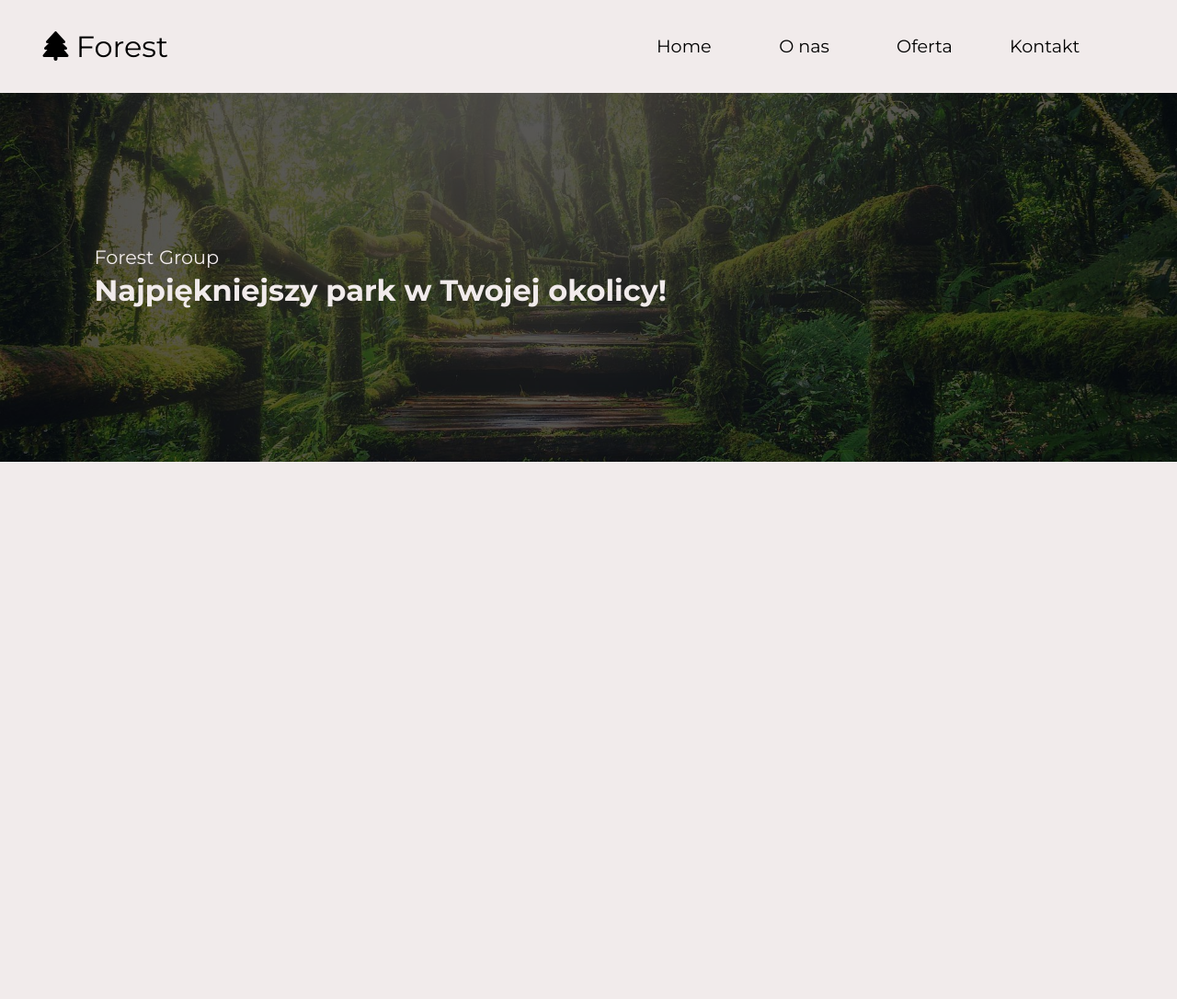
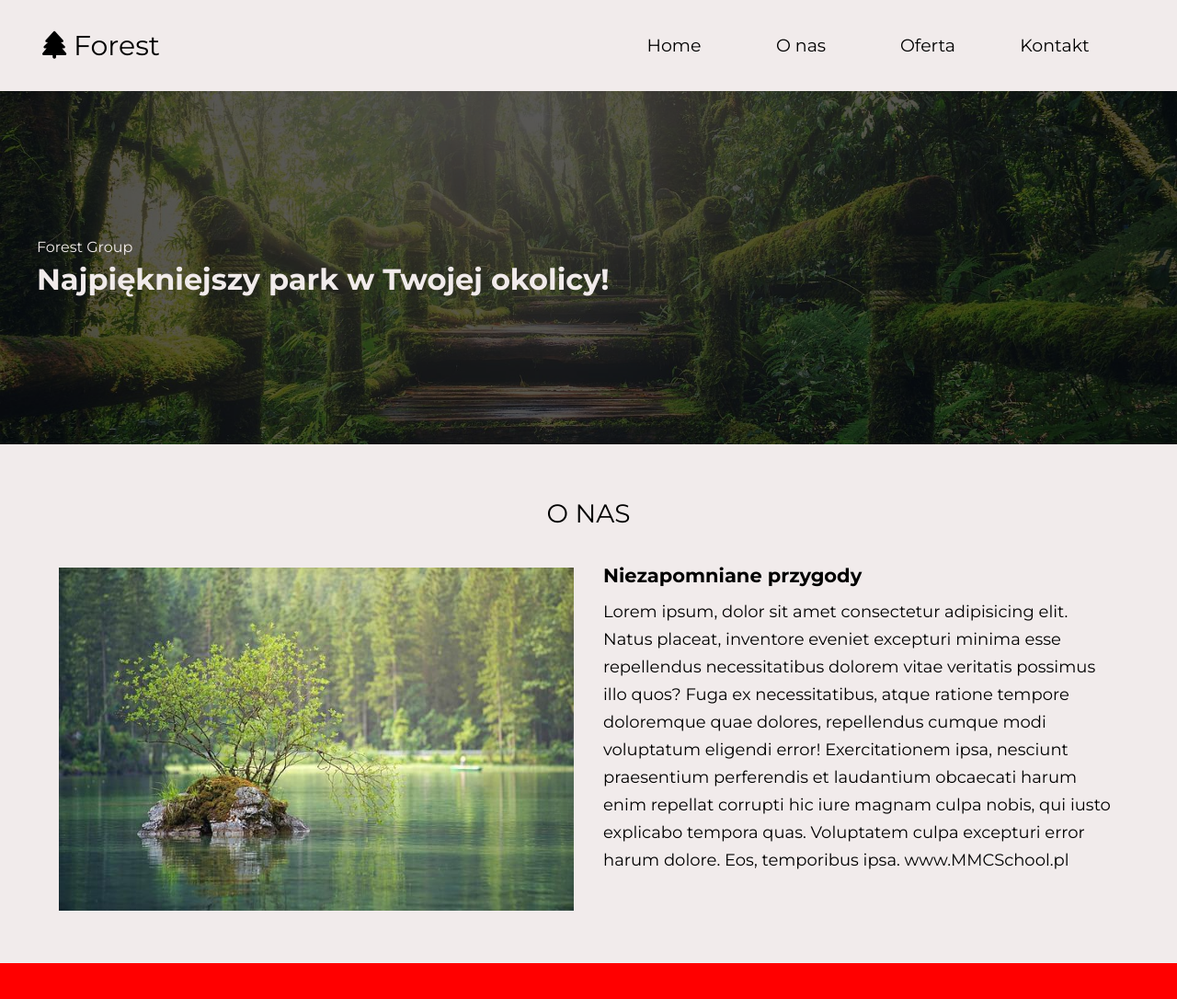
Before and after one commit to lechoos/Forest-Website, a website: page index.html in a window 1280 px wide. Shown: the whole page at 92% size. Before the commit the page ends 800 px from the top, so only its background shows below. Drawn offline with Linux system fonts and the light colour scheme.

Commit message:
created about us section

```diff
--- a/index.html
+++ b/index.html
@@ -38,6 +38,21 @@
         </div>
     </header>
 
+    <section id="aboutus" class="aboutus">
+        <div class="wrapper">
+           <div class="aboutus__items">
+            <h2 class="aboutus__header">o nas</h2>
+            <img src="./dist/img/lake-small.jpg" alt="jezioro w lesie" class="aboutus__img">
+            <div class="aboutus__text">
+                <h3>Niezapomniane przygody</h3>
+                <p>Lorem ipsum, dolor sit amet consectetur adipisicing elit. Natus placeat, inventore eveniet excepturi minima esse repellendus necessitatibus dolorem vitae veritatis possimus illo quos? Fuga ex necessitatibus, atque ratione tempore doloremque quae dolores, repellendus cumque modi voluptatum eligendi error! Exercitationem ipsa, nesciunt praesentium perferendis et laudantium obcaecati harum enim repellat corrupti hic iure magnam culpa nobis, qui iusto explicabo tempora quas. Voluptatem culpa excepturi error harum dolore. Eos, temporibus ipsa. www.MMCSchool.pl</p>
+            </div>
+           </div>
+        </div>
+    </section>
+
+    <section style="height: 100vh; background-color: red;"></section>
+
     <script src="./dist/js/script.min.js"></script>
 </body>
 
--- a/src/sass/styles.scss
+++ b/src/sass/styles.scss
@@ -9,7 +9,7 @@
 	padding: 0;
 }
 
-.html {
+html {
 	font-size: 62.5%;
 	scroll-behavior: smooth;
 }
@@ -54,8 +54,8 @@ body {
 		position: sticky;
 		top: 0.5em;
 		left: 0.5em;
-		padding: 0.7em;
-		font-size: 2.2rem;
+		padding: 0.7em 0.5em;
+		font-size: 2.7rem;
 		cursor: pointer;
 		z-index: 4;
 	}
@@ -65,7 +65,7 @@ body {
 		top: 50%;
 		display: flex;
 		justify-content: center;
-		height: 100vh;
+		height: 200vh;
 		background-color: $mainColor;
 		transform: translate(-102%, -50%);
 		transition: transform 0.6s;
@@ -87,6 +87,7 @@ body {
 	&__link {
 		margin: 0.3em 0;
 		padding: 1em 0.5em;
+		font-size: 2rem;
 	}
 
 	&__logo {
@@ -121,22 +122,87 @@ body {
 	}
 
 	&__text {
-		margin-bottom: 0.2em;
-		font-size: 1rem;
+		margin-bottom: 0.4em;
+		font-size: 1.4rem;
 	}
 
 	&__heading {
-		font-size: 1.8rem;
+		font-size: 2.9rem;
+	}
+}
+
+// O NAS
+
+.aboutus {
+	display: flex;
+	justify-content: center;
+	padding: 2.1em 1.6em;
+
+	&__header {
+		margin-bottom: 1.3em;
+		font-weight: 300;
+		text-transform: uppercase;
+		text-align: center;
+	}
+
+	&__img {
+		margin: 0 auto;
+		width: 100%;
+	}
+
+	&__text {
+		h3 {
+			margin: 1em 0 0.7em;
+			font-size: 2rem;
+			text-align: center;
+		}
+
+		p {
+			padding: 0 1.2em;
+			font-size: 1.4rem;
+		}
 	}
 }
 
 // MEDIA QUERIES
 
 @media (min-width: 576px) {
-	.header {
-		padding: 6em 2em;
+	.nav {
+		&__btn {
+			padding: 0.7em;
+		}
 	}
 
+	.header {
+		padding: 7em 2em;
+
+		&__text {
+			font-size: 1.6rem;
+		}
+
+		&__heading {
+			font-size: 3.2rem;
+		}
+	}
+
+	.aboutus {
+		padding: 2.6em 2em;
+
+		&__header {
+			font-size: 2.8rem;
+		}
+
+		&__text {
+			h3 {
+				margin: 1.4em 0 0.9em;
+				font-size: 2.5rem;
+			}
+
+			p {
+				font-size: 1.7rem;
+			}
+		}
+	}
 }
 
 @media (min-width: 768px) {
@@ -155,7 +221,7 @@ body {
 			display: block;
 			margin-left: 1.7em;
 			padding: 0.2em;
-			font-size: 1.8rem;
+			font-size: 2.6rem;
 		}
 
 		&__items {
@@ -176,7 +242,7 @@ body {
 			margin: 0;
 			padding: 2em 0;
 			width: 25%;
-			font-size: 1rem;
+			font-size: 1.5rem;
 			text-align: center;
 			transition: background-color 0.3s, color 0.3s;
 
@@ -187,13 +253,36 @@ body {
 		}
 	}
 
-	.header {
-		&__text {
-			font-size: 1.3rem;
+	.aboutus {
+		padding: 3.2em 2em;
+		&__items {
+			display: grid;
+			grid-template-columns: repeat(2, 1fr);
+			column-gap: 2em;
 		}
 
-		&__heading {
-			font-size: 2rem;
+		&__header {
+			grid-column: 1/-1;
+		}
+
+		&__img {
+			grid-column: 1/2;
+			height: 100%;
+		}
+
+		&__text {
+			grid-column: 2/3;
+
+			h3 {
+				margin: -0.2em 0 0.6em;
+				font-size: 2.1rem;
+				text-align: left;
+			}
+
+			p {
+				padding: 0;
+				font-size: 1.5rem;
+			}
 		}
 	}
 }
@@ -202,17 +291,31 @@ body {
 	.nav {
 		&__logo {
 			margin-left: 3.1em;
-			font-size: 2rem;
+			font-size: 2.6rem;
 		}
 
 		&__link {
-			font-size: 1.2rem;
+			font-size: 1.7rem;
 		}
 	}
 
 	.header {
-		padding: 6.5em 4em;
+		padding: 8em 4em;
 		background-image: url('../img/jungle-big.jpg');
+	}
+
+	.aboutus {
+		padding: 3.6em 4em;
+
+		&__header {
+			margin-bottom: 1.5em;
+		}
+
+		&__text {
+			p {
+				line-height: 2.5rem;
+			}
+		}
 	}
 }
 
@@ -220,6 +323,24 @@ body {
 	.nav {
 		&__logo {
 			margin-left: 0;
+			font-size: 3rem;
+		}
+
+		&__link {
+			font-size: 1.9rem;
+		}
+	}
+
+	.header {
+		padding: 10em 2em;
+	}
+
+	.aboutus {
+		&__text {
+			p {
+				font-size: 1.8rem;
+				line-height: 3rem;
+			}
 		}
 	}
 }
```
Also changed, not shown: dist/css/styles.min.css, 1 other file.
